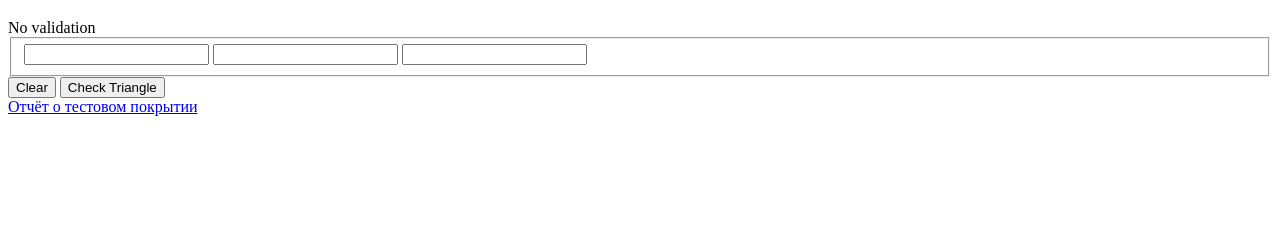
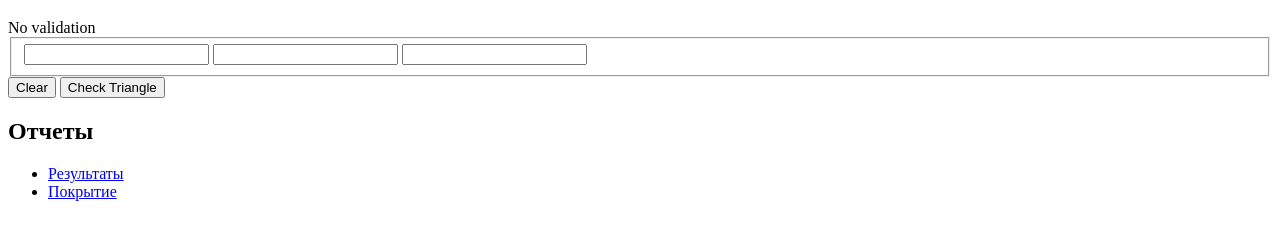
Before and after one commit to study-pm/testing, a website with bundled scripts: page src/lr_01/index.html in a window 1280 px wide. Shown: the part 61-296 px from the top of the page. Built offline with nearby package versions, Linux system fonts and the light colour scheme.

Commit message:
feat: add reports links

```diff
--- a/src/lr_01/index.html
+++ b/src/lr_01/index.html
@@ -20,6 +20,10 @@
         <output name="result"></output>
     </form>
 
-    <a href="./coverage/lcov-report/index.html">Отчёт о тестовом покрытии</a>
+    <h2>Отчеты</h2>
+    <ul>
+        <li><a href="./test/reports/results.html">Результаты</a></li>
+        <li><a href="./test/coverage/lcov-report/index.html">Покрытие</a></li>
+    </ul>
 </body>
 </html>
```
